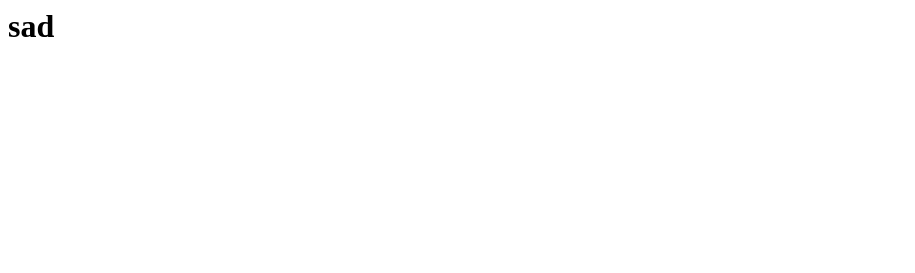
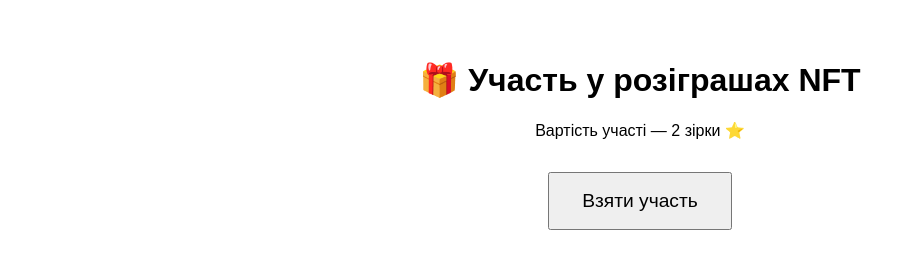
Before and after one commit to lehakaraba/fd-asd-sad, a plain HTML site: page index.html in a window 1280 px wide. Shown: the whole page, without its empty margins (0-915 px from the left). Drawn offline with Linux system fonts and the light colour scheme.

Commit message:
Update index.html

```diff
--- a/index.html
+++ b/index.html
@@ -1 +1,38 @@
-<h1>sad</h1>
+<!DOCTYPE html>
+<html lang="uk">
+<head>
+  <meta charset="UTF-8" />
+  <meta name="viewport" content="width=device-width, initial-scale=1.0" />
+  <title>Розіграші NFT</title>
+  <style>
+    body { font-family: sans-serif; text-align: center; padding: 2rem; }
+    button { font-size: 1.2rem; padding: 1rem 2rem; margin-top: 1rem; }
+  </style>
+</head>
+<body>
+  <h1>🎁 Участь у розіграшах NFT</h1>
+  <p>Вартість участі — 2 зірки ⭐</p>
+  <button onclick="joinGiveaway()">Взяти участь</button>
+
+  <script>
+    async function joinGiveaway() {
+      const tg = window.Telegram.WebApp;
+      const user = tg.initDataUnsafe.user;
+
+      const res = await fetch("http://localhost:8000/join", {
+        method: "POST",
+        headers: { "Content-Type": "application/json" },
+        body: JSON.stringify({ user_id: user.id })
+      });
+
+      if (res.ok) {
+        const data = await res.json();
+        alert(`✅ Участь підтверджено!\nЗалишок зірок: ${data.remaining_stars}\nРозіграш: ${data.giveaway}`);
+      } else {
+        const err = await res.json();
+        alert("❌ Помилка: " + err.detail);
+      }
+    }
+  </script>
+</body>
+</html>
```
